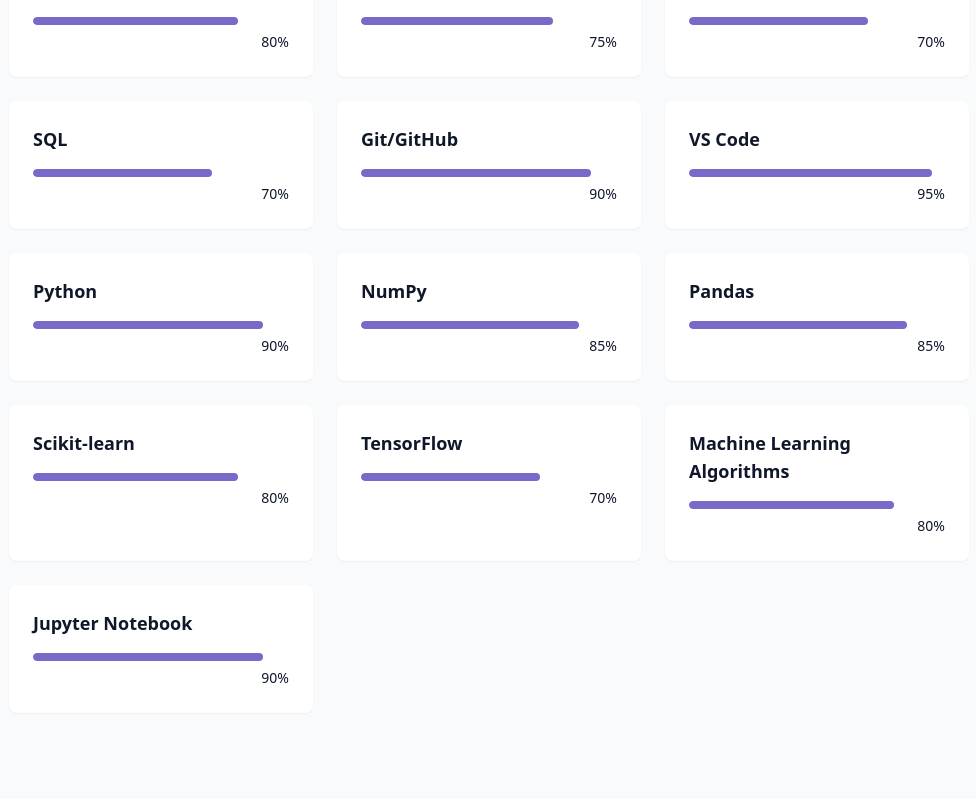
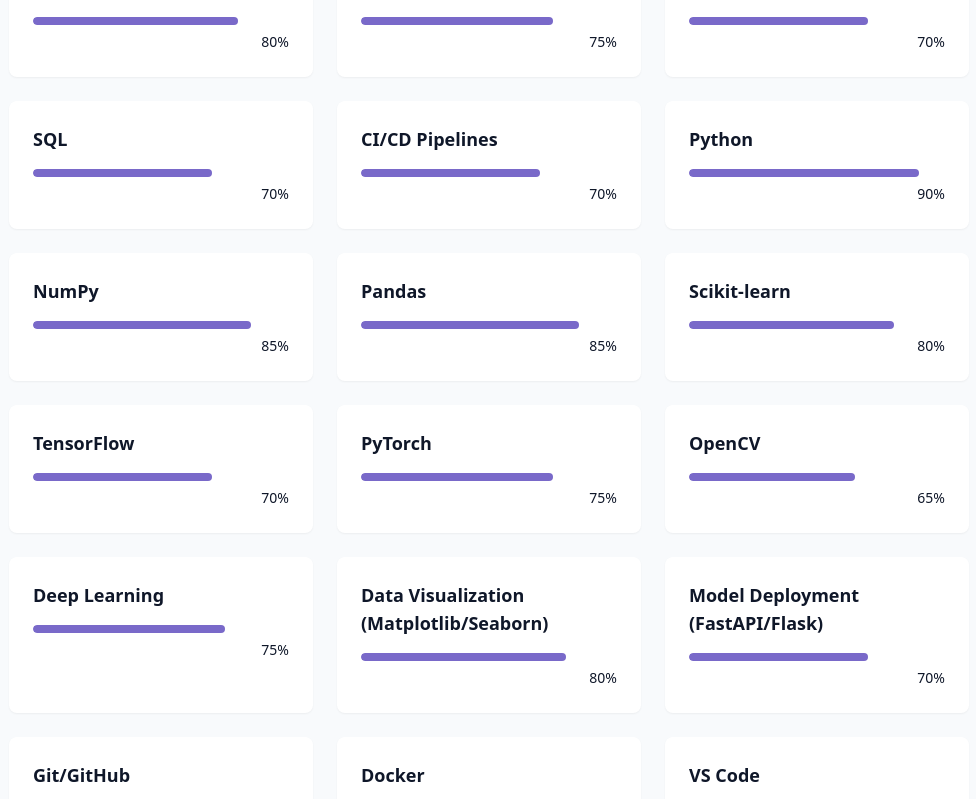
Before and after one commit to hadishah123/my-portfolio, a React (Vite) app: page / in a window 1280 px wide. Shown: the part 2181-2980 px from the top of the page, without its empty margins (151-1127 px from the left). Built offline with nearby package versions, Linux system fonts and the light colour scheme.

Commit message:
update resume

```diff
--- a/src/components/SkillsSection.jsx
+++ b/src/components/SkillsSection.jsx
@@ -15,14 +15,7 @@
   { name: "Express", level: 75, category: "backend" },
   { name: "MongoDB", level: 70, category: "backend" },
   { name: "SQL", level: 70, category: "backend" },
-  // { name: "PostgreSQL", level: 65, category: "backend" },
-  // { name: "GraphQL", level: 60, category: "backend" },
-
-  // Tools
-  { name: "Git/GitHub", level: 90, category: "tools" },
-  // { name: "Docker", level: 70, category: "tools" },
-  // { name: "Figma", level: 85, category: "tools" },
-  { name: "VS Code", level: 95, category: "tools" },
+  { name: "CI/CD Pipelines", level: 70, category: "backend" },
 
   // Machine Learning
   { name: "Python", level: 90, category: "ml" },
@@ -30,13 +23,25 @@
   { name: "Pandas", level: 85, category: "ml" },
   { name: "Scikit-learn", level: 80, category: "ml" },
   { name: "TensorFlow", level: 70, category: "ml" },
-  // { name: "PyTorch", level: 75, category: "ml" },
-  // { name: "OpenCV", level: 65, category: "ml" },
-  { name: "Machine Learning Algorithms", level: 80, category: "ml" },
-  // { name: "Deep Learning", level: 75, category: "ml" },
-  // { name: "Data Visualization (Matplotlib/Seaborn)", level: 80, category: "ml" },
-  // { name: "Model Deployment (FastAPI/Flask)", level: 70, category: "ml" },
-  { name: "Jupyter Notebook", level: 90, category: "ml" },
+  { name: "PyTorch", level: 75, category: "ml" },
+  { name: "OpenCV", level: 65, category: "ml" },
+  { name: "Deep Learning", level: 75, category: "ml" },
+  { name: "Data Visualization (Matplotlib/Seaborn)", level: 80, category: "ml" },
+  { name: "Model Deployment (FastAPI/Flask)", level: 70, category: "ml" },
+
+  // Tools
+  { name: "Git/GitHub", level: 90, category: "tools" },
+  { name: "Docker", level: 70, category: "tools" },
+  { name: "VS Code", level: 95, category: "tools" },
+
+  // Additional Skills (commented out)
+  // { name: "PostgreSQL", level: 65, category: "backend" },
+  // { name: "GraphQL", level: 60, category: "backend" },
+
+  // { name: "Figma", level: 85, category: "tools" },
+
+  // { name: "Machine Learning Algorithms", level: 80, category: "ml" },
+  // { name: "Jupyter Notebook", level: 90, category: "ml" },
 
 ];
 
```
Also changed, not shown: 1 other file (tests, documents, lock files or other folders).
